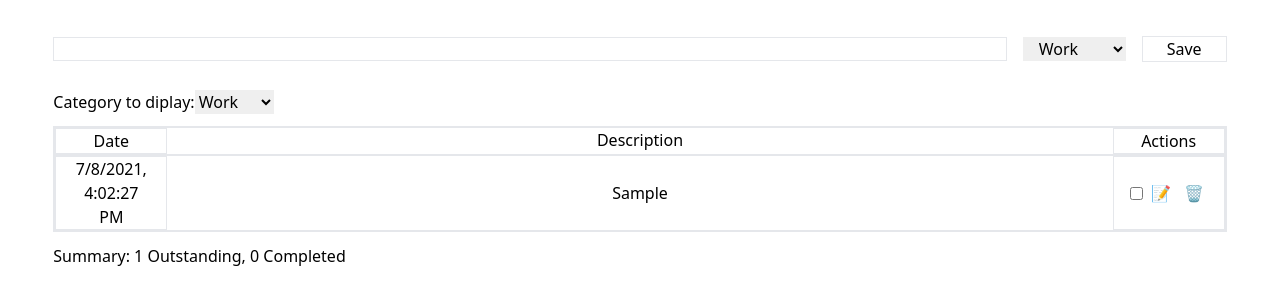
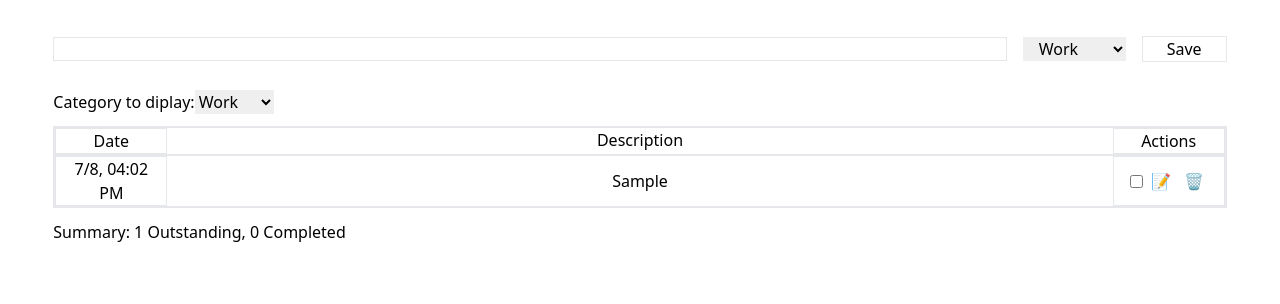
Before and after one commit to grountish/todolist-beabee, a Nuxt app: page / in a window 1280 px wide. Both pictures are taken after typing "Sample" into the empty fields and a click on the button "Save". Shown: the top 304 px of the page. Built offline with nearby package versions, Linux system fonts and the light colour scheme.

Commit message:
fix date

```diff
--- a/components/Todo.vue
+++ b/components/Todo.vue
@@ -1,7 +1,10 @@
 <template>
   <div class="border flex justify-between">
     <div class="border px-4 w-28">
-      {{ new Date(todo.date).toLocaleString('en-EN') }}
+      {{ new Date(todo.date).toLocaleString('en-EN',{
+
+     hour: "2-digit", minute: "2-digit",day: "numeric",month:"numeric"
+}) }}
     </div>
     <input type="text" v-model="todo.todo" v-if="editMode" class="" />
     <div v-else :class="[todo.check ? 'flex items-center justify-between line-through ' : 'flex items-center justify-between']">
```
